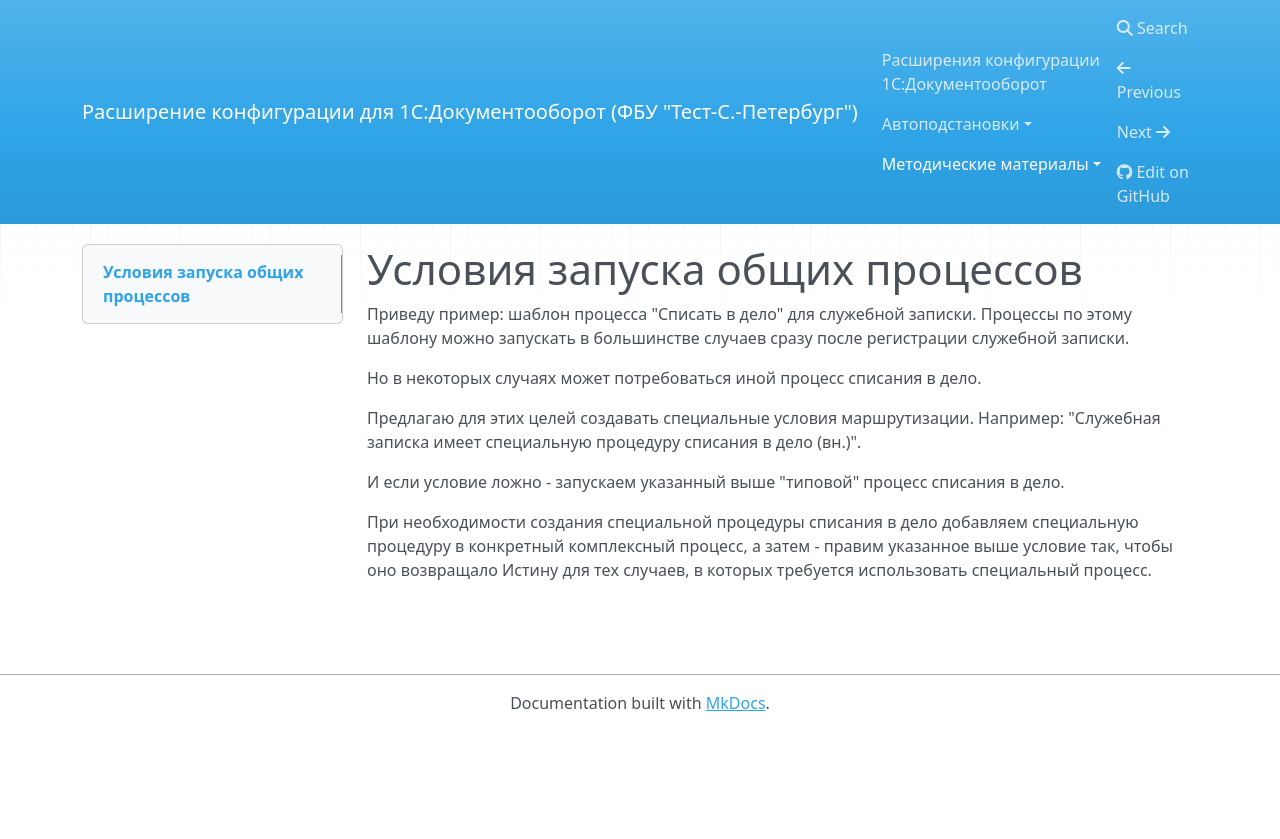
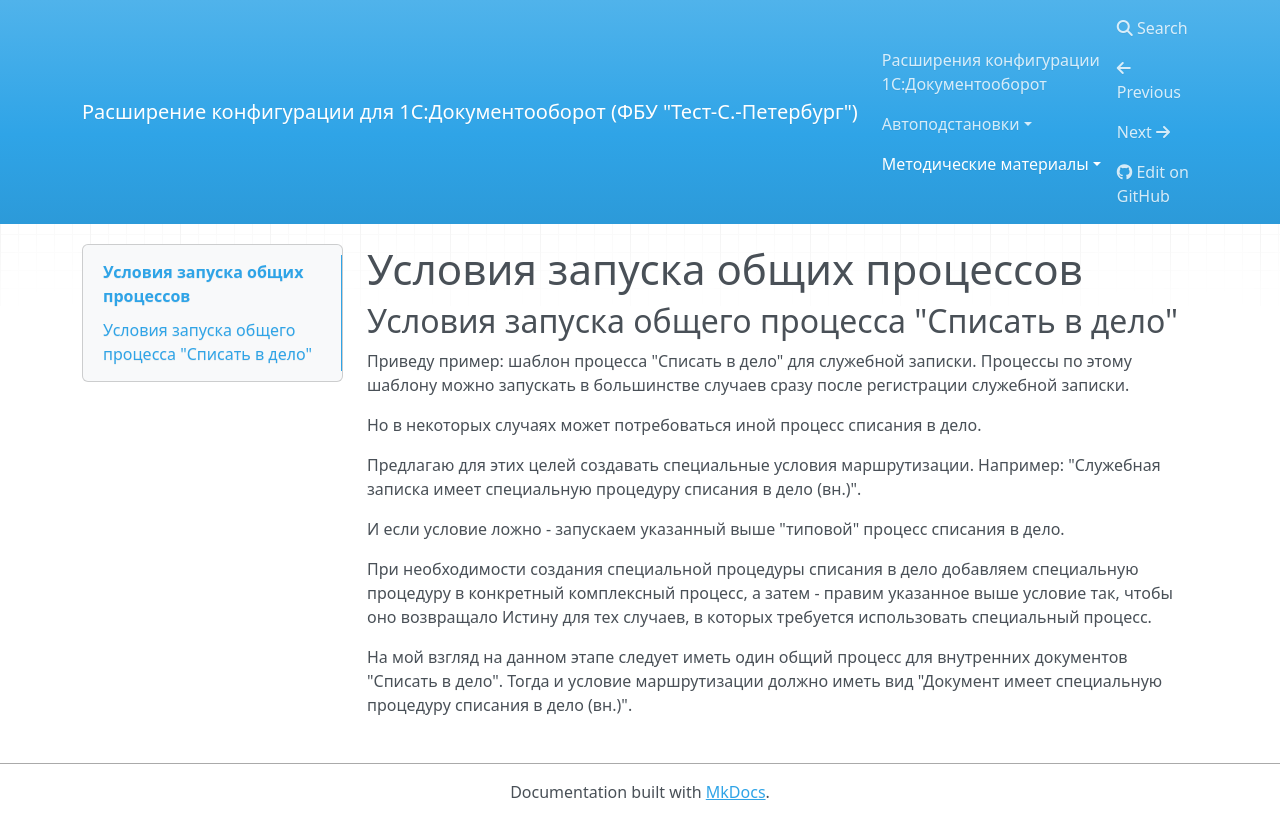
Before and after one commit to test-st-petersburg/edms, an MkDocs documentation site: the page built from docs/Методические материалы/Условия запуска общих процессов.md, in a window 1280 px wide. Shown: the top 839 px of the page. Built offline with MkDocs 1.6.1, drawn with Linux system fonts in a browser that asks for light colours; nearby versions of some CDN libraries.

Commit message:
docs(ext): Изменить описание процесса "Списать в дело"

```diff
--- a/docs/Методические материалы/Условия запуска общих процессов.md
+++ b/docs/Методические материалы/Условия запуска общих процессов.md
@@ -1,4 +1,6 @@
 # Условия запуска общих процессов
+
+## Условия запуска общего процесса "Списать в дело"
 
 Приведу пример: шаблон процесса "Списать в дело" для служебной записки.
 Процессы по этому шаблону можно запускать в большинстве случаев сразу
@@ -15,3 +17,8 @@
 специальную процедуру в конкретный комплексный процесс, а затем - правим
 указанное выше условие так, чтобы оно возвращало Истину для тех случаев,
 в которых требуется использовать специальный процесс.
+
+На мой взгляд на данном этапе следует иметь один общий процесс
+для внутренних документов "Списать в дело".
+Тогда и условие маршрутизации должно иметь вид
+"Документ имеет специальную процедуру списания в дело (вн.)".
```
